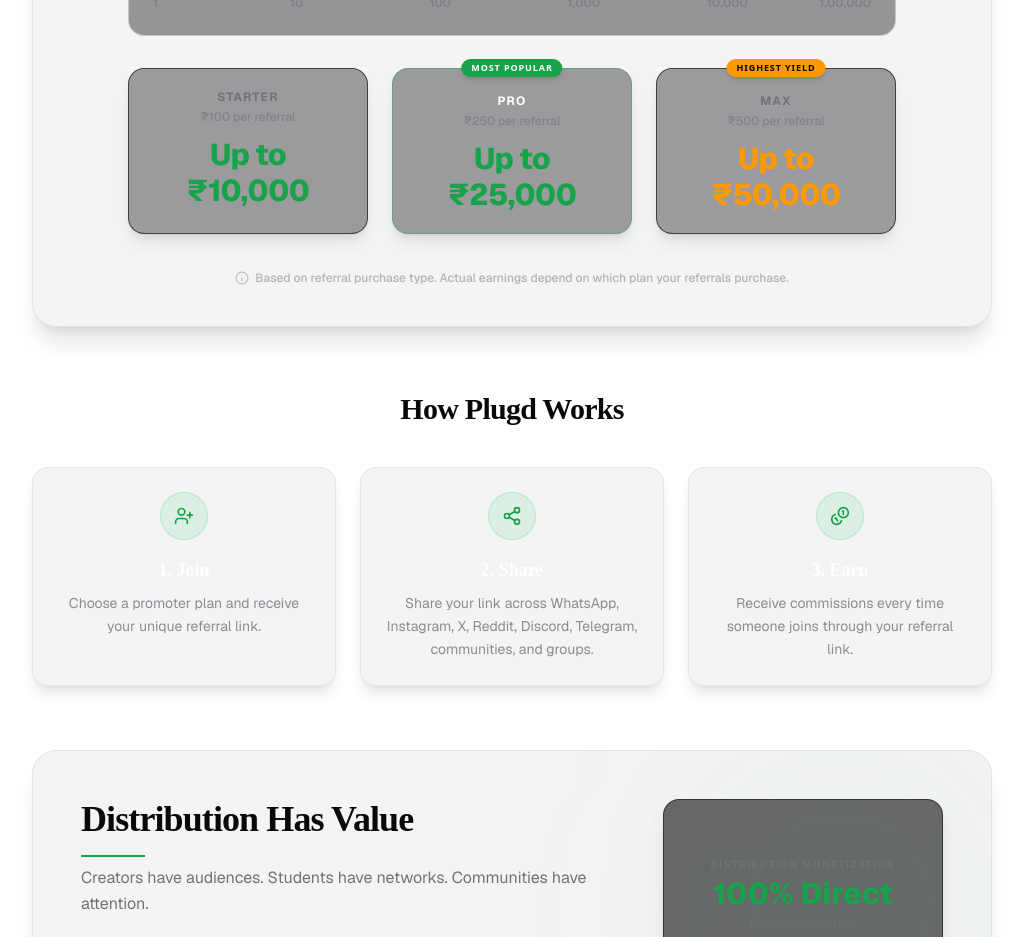
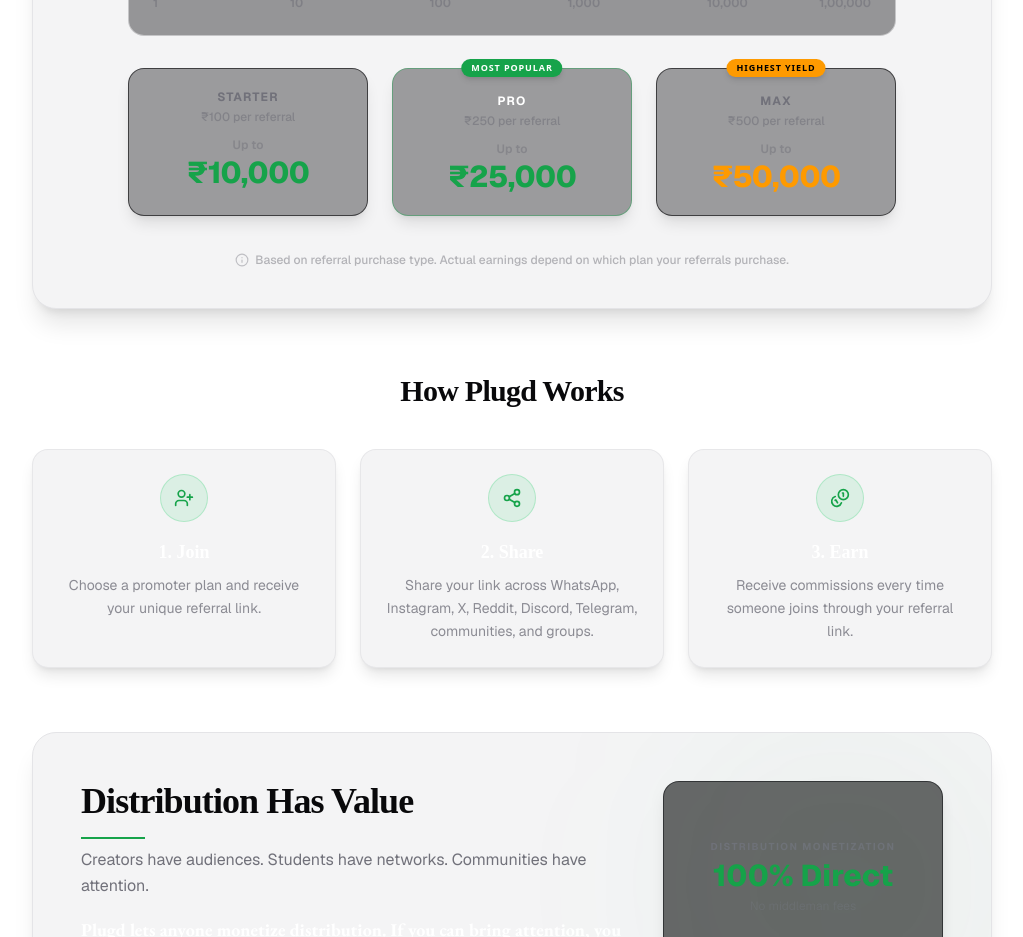
Before and after one commit to Ravishankar802/The-Plugd, a Next.js app: page / in a window 1280 px wide. Shown: the part 860-1797 px from the top of the page, without its empty margins (128-1151 px from the left). Built offline with nearby package versions, Linux system fonts and the light colour scheme; no server answers; the database is empty.

Commit message:
design: style 'Up to' prefix as a small muted label above pricing

```diff
--- a/src/components/HomeClient.tsx
+++ b/src/components/HomeClient.tsx
@@ -516,8 +516,9 @@ export default function HomeClient({
               <div className="bg-zinc-900/40 border border-zinc-800/80 rounded-2xl p-5 flex flex-col items-center text-center shadow-lg hover:border-[#16a34a]/30 transition-all duration-300 group">
                 <span className="text-xs text-muted font-bold uppercase tracking-widest font-sans mb-1">Starter</span>
                 <span className="text-xs text-muted/60 font-medium font-sans mb-3">₹100 per referral</span>
+                <span className="text-xs text-muted/50 font-semibold font-sans mb-0.5">Up to</span>
                 <span className="text-3xl font-extrabold text-[#16a34a] font-sans tracking-tight rich-number group-hover:scale-105 transition-transform">
-                  Up to ₹{new Intl.NumberFormat("en-IN").format(sliderReferrals * 100)}
+                  ₹{new Intl.NumberFormat("en-IN").format(sliderReferrals * 100)}
                 </span>
               </div>
 
@@ -528,8 +529,9 @@ export default function HomeClient({
                 </div>
                 <span className="text-xs text-white font-bold uppercase tracking-widest font-sans mb-1 mt-1">Pro</span>
                 <span className="text-xs text-muted/60 font-medium font-sans mb-3">₹250 per referral</span>
+                <span className="text-xs text-muted/50 font-semibold font-sans mb-0.5">Up to</span>
                 <span className="text-3xl font-extrabold text-[#16a34a] font-sans tracking-tight rich-number group-hover:scale-105 transition-transform">
-                  Up to ₹{new Intl.NumberFormat("en-IN").format(sliderReferrals * 250)}
+                  ₹{new Intl.NumberFormat("en-IN").format(sliderReferrals * 250)}
                 </span>
               </div>
 
@@ -540,8 +542,9 @@ export default function HomeClient({
                 </div>
                 <span className="text-xs text-muted font-bold uppercase tracking-widest font-sans mb-1 mt-1">Max</span>
                 <span className="text-xs text-muted/60 font-medium font-sans mb-3">₹500 per referral</span>
+                <span className="text-xs text-muted/50 font-semibold font-sans mb-0.5">Up to</span>
                 <span className="text-3xl font-extrabold text-amber-500 font-sans tracking-tight rich-number group-hover:scale-105 transition-transform">
-                  Up to ₹{new Intl.NumberFormat("en-IN").format(sliderReferrals * 500)}
+                  ₹{new Intl.NumberFormat("en-IN").format(sliderReferrals * 500)}
                 </span>
               </div>
             </div>
```
